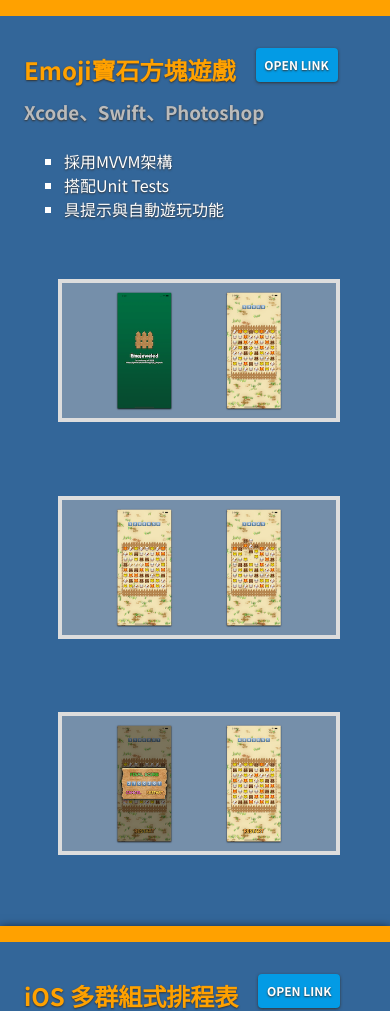
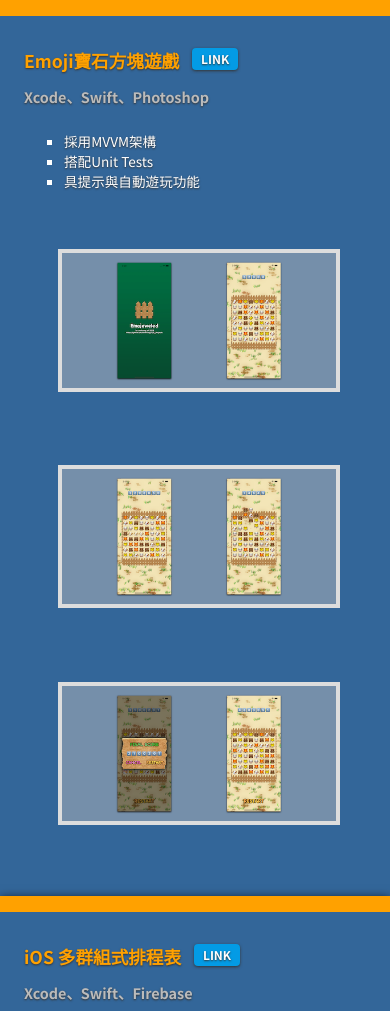
Before and after one commit to anxhuang/works, a plain HTML site: page index.html in a window 390 px wide. Shown: the top 1011 px of the page. Drawn offline with Linux system fonts and the light colour scheme.

Commit message:
css adjust for mobile viewport

```diff
--- a/css/index.css
+++ b/css/index.css
@@ -85,7 +85,22 @@ body {
 	}
 
 	.box h1 {
-		font-size: 1.5em;
+		font-size: 1.1em;
+	}
+
+	.box h3 {
+		font-size: 0.9em;
+	}
+	.box li {
+		font-size: 0.85em;
+	}
+
+	.box a.btn {
+		font-size: 10x;
+		font-weight: bold;
+		width: 3.5em;
+		padding: 2px;
+		margin: 0 0 0 13px;
 	}
 
 	#shots img {
--- a/index.html
+++ b/index.html
@@ -23,7 +23,7 @@
 	<div id="header" >Works | 個人作品</div>
 
 	<div class="box">
-      <h1>Emoji寶石方塊遊戲<a class="btn" target="_blank" href="https://github.com/anxhuang/iOS_Projects">OPEN LINK</a></h1>
+      <h1>Emoji寶石方塊遊戲<a class="btn" target="_blank" href="https://github.com/anxhuang/iOS_Projects">LINK</a></h1>
       <h3>Xcode、Swift、Photoshop</h3>
 	  <p>
 		<ul>
@@ -40,7 +40,7 @@
     </div>
 
 	<div class="box">
-      <h1>iOS 多群組式排程表<a class="btn" target="_blank" href="https://github.com/anxhuang/iOS_Projects">OPEN LINK</a></h1>
+      <h1>iOS 多群組式排程表<a class="btn" target="_blank" href="https://github.com/anxhuang/iOS_Projects">LINK</a></h1>
       <h3>Xcode、Swift、Firebase</h3>
 	  <p>
 		<ul>
@@ -57,7 +57,7 @@
     </div>
 
 	<div class="box">
-      <h1>Android 軟體開發練習<a class="btn" target="_blank" href="https://github.com/anxhuang/Android_Practices">OPEN LINK</a></h1>
+      <h1>Android 軟體開發練習<a class="btn" target="_blank" href="https://github.com/anxhuang/Android_Practices">LINK</a></h1>
       <h3>Android studio、Java</h3>
 	  <p>
 		<ul>
@@ -74,7 +74,7 @@
     </div>
 
     <div class="box">
-      <h1>興固興業有限公司訂單系統<a class="btn" target="_blank" href="http://ecbag.us.to/shingku/">OPEN LINK</a></h1>
+      <h1>興固興業有限公司訂單系統<a class="btn" target="_blank" href="http://ecbag.us.to/shingku/">LINK</a></h1>
       <h3>DHTML、PHP、MySQL</h3>
 	  <p>
 		<ul>
@@ -91,7 +91,7 @@
     </div>
 
     <div class="box">
-      <h1>鴻達集成工程有限公司網站<a class="btn" target="_blank" href="http://www.homedar.com">OPEN LINK</a></h1>
+      <h1>鴻達集成工程有限公司網站<a class="btn" target="_blank" href="http://www.homedar.com">LINK</a></h1>
       <h3>DHTML、PHP、MySQL</h3>
 	  <p>
 		<ul>
@@ -108,7 +108,7 @@
     </div>
 
 	<div class="box">
-	      <h1>相關證書<a class="btn" target="_blank" href="https://academy.microsoft.com/en-us/certificates/412A49C6-638F-4D30-B0AC-4D56AD0166F9">OPEN LINK</a></h1>
+	      <h1>相關證書<a class="btn" target="_blank" href="https://academy.microsoft.com/en-us/certificates/412A49C6-638F-4D30-B0AC-4D56AD0166F9">LINK</a></h1>
       <h3>Java、JSP、Python</h3>
 	  <p>
 		<ul>
@@ -127,7 +127,7 @@
     <script>
 	//aos
 	AOS.init();
-	$("div, h1, h3, li, img").attr("data-aos","fade-up");
+	$("h1, h3, li, img").attr("data-aos","fade-up");
 
 	//lightbox
 	lightbox.option({
```
